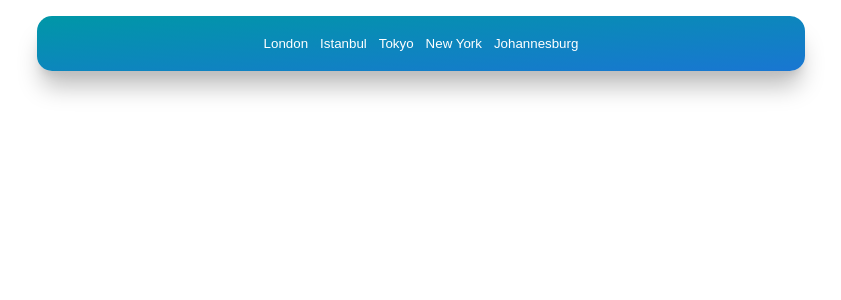
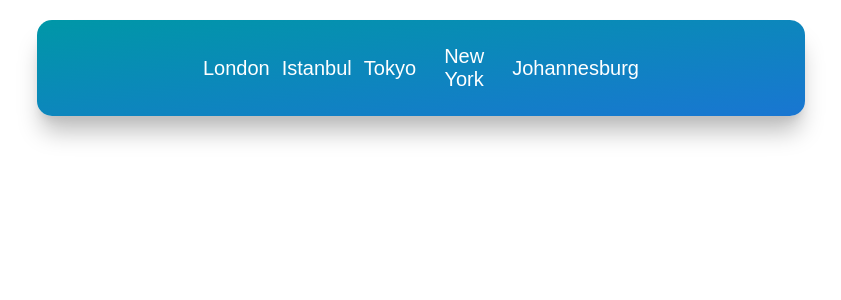
Before and after one commit to BektasTu/capstone-project, a React (Create React App) app: page / in a window 1280 px wide. Shown: the top 300 px of the page, without its empty margins (219-1060 px from the left). Built offline with nearby package versions, Linux system fonts and the light colour scheme; no server answers.

Commit message:
fixed some issues -changed some file names etc. -added respsonsive font size

```diff
--- a/src/App.js
+++ b/src/App.js
@@ -1,6 +1,6 @@
 import { useEffect, useState } from "react";
 import styled from "styled-components";
-import TopButtons from "./components/button/TopButtons";
+import CityButtons from "./components/button/CityButtons";
 
 function App() {
   const [state, setState] = useState({ topic: "" });
@@ -16,7 +16,7 @@
   }, []);
   return (
     <Header>
-      <TopButtons />
+      <CityButtons />
     </Header>
   );
 }
--- a/src/GlobalStyle.js
+++ b/src/GlobalStyle.js
@@ -10,6 +10,7 @@
   }
   * {
     box-sizing: border-box;
+    font-size: calc(15px + 0.390625vw);
   }
 
   body {
--- a/src/components/button/TopButtons.js
+++ b/src/components/button/CityButtons.js
@@ -1,7 +1,7 @@
 import React from "react";
 import styled from "styled-components";
 
-function TopButtons({ setQuery }) {
+function CityButtons({ setQuery }) {
   const cities = [
     {
       id: 1,
@@ -45,4 +45,4 @@
   border: unset;
 `;
 
-export default TopButtons;
+export default CityButtons;
```
